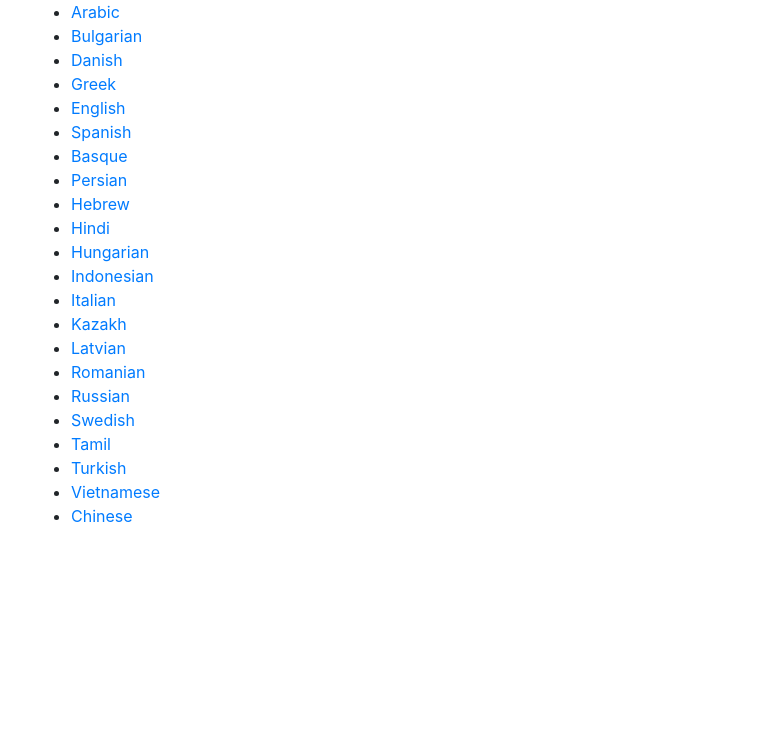
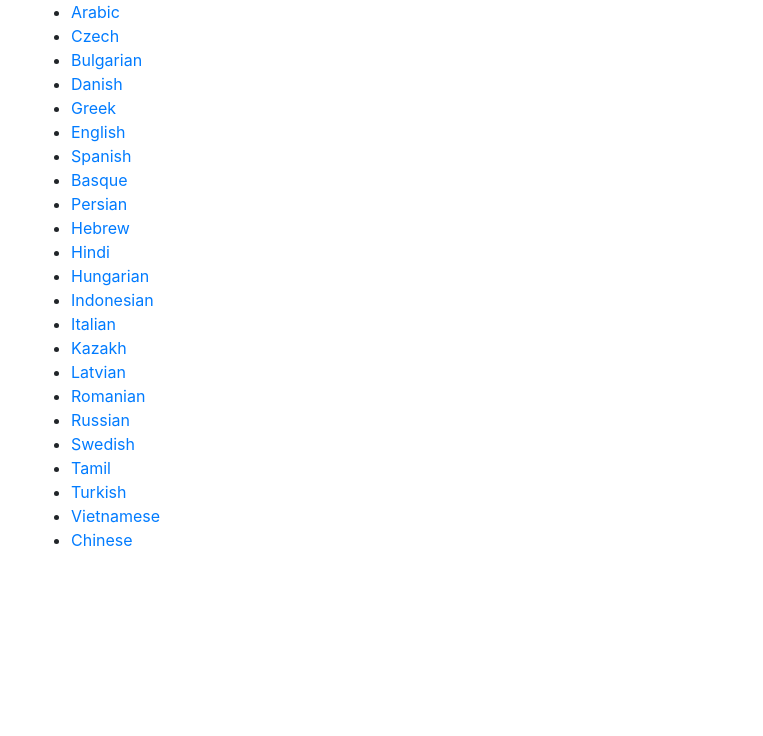
Before and after one commit to deepnlpresearch/jubilant-octo-potato, a plain HTML site: page index.html in a window 1280 px wide. Shown: the part 64-800 px from the top of the page, without its empty margins (54-817 px from the left). Drawn offline with nearby package versions, Linux system fonts and the light colour scheme.

Commit message:
Add Czech

```diff
--- a/index.html
+++ b/index.html
@@ -15,6 +15,7 @@
             <p>
             <ul>
                 <li><a href="viz_ar.html">Arabic</a></li>
+                <li><a href="viz_cs.html">Czech</a></li>
                 <li><a href="viz_bg.html">Bulgarian</a></li>
                 <li><a href="viz_da.html">Danish</a></li>
                 <li><a href="viz_el.html">Greek</a></li>
```
